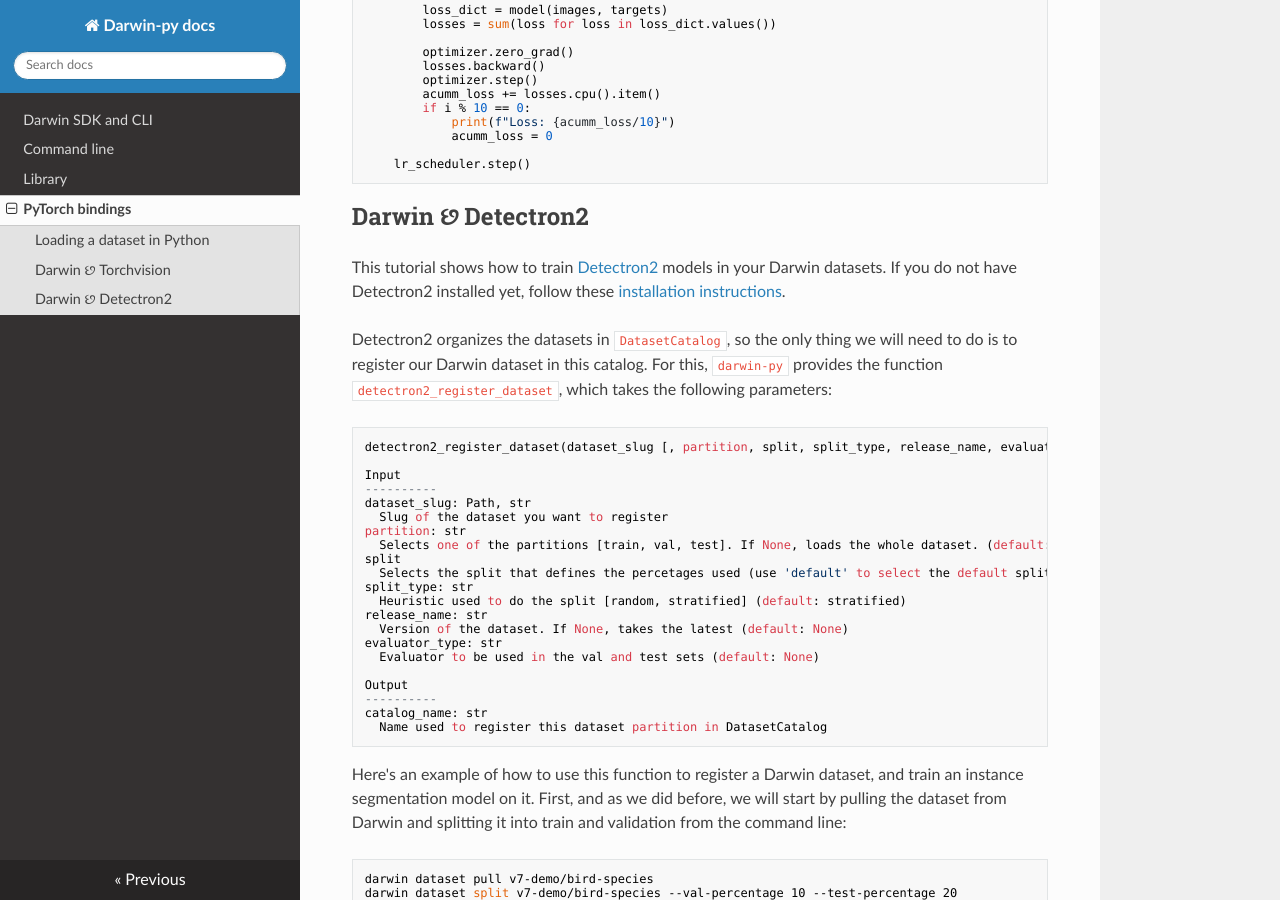
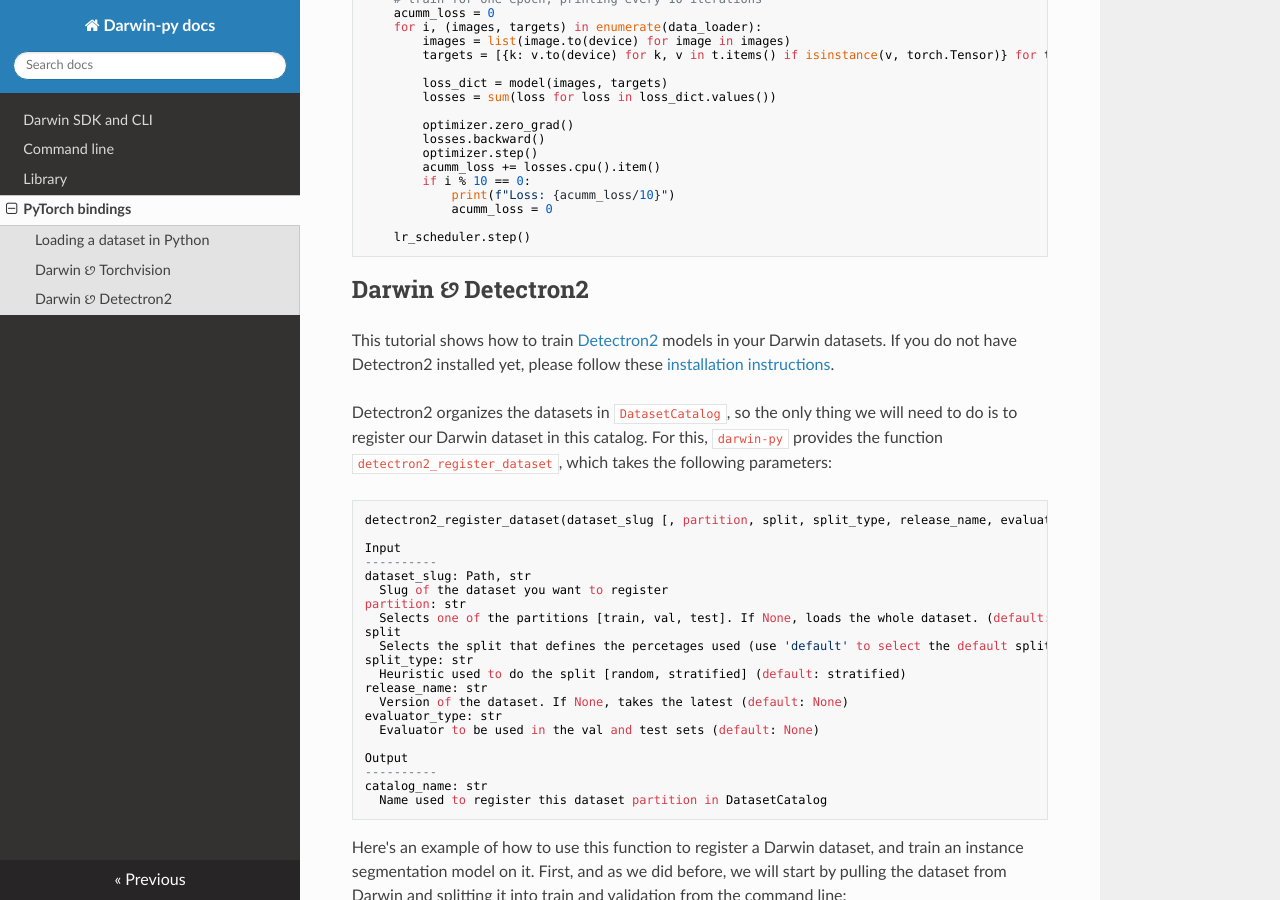
Before and after one commit to v7labs/darwin-py, an MkDocs documentation site: the page built from docs/torch.md, in a window 1280 px wide and 900 px high, scrolled down 2736 px. Built offline with MkDocs 1.6.1, drawn with Linux system fonts in a browser that asks for light colours; nearby versions of some CDN libraries; a script that is not in the unit is left out; some of the changed text lies outside the part shown.

Commit message:
installation

```diff
--- a/docs/torch.md
+++ b/docs/torch.md
@@ -158,7 +160,7 @@
 
 ## Darwin &#2715; Detectron2
 
-This tutorial shows how to train [Detectron2](https://github.com/facebookresearch/detectron2) models in your Darwin datasets. If you do not have Detectron2 installed yet, follow these [installation instructions](https://github.com/facebookresearch/detectron2/blob/master/INSTALL.md).
+This tutorial shows how to train [Detectron2](https://github.com/facebookresearch/detectron2) models in your Darwin datasets. If you do not have Detectron2 installed yet, please follow these [installation instructions](https://github.com/facebookresearch/detectron2/blob/master/INSTALL.md).
 
 Detectron2 organizes the datasets in `DatasetCatalog`, so the only thing we will need to do is to register our Darwin dataset in this catalog. For this, `darwin-py` provides the function `detectron2_register_dataset`, which takes the following parameters:
 
```
Also changed, not shown: other parts of docs/torch.md (+3 -1 lines).
